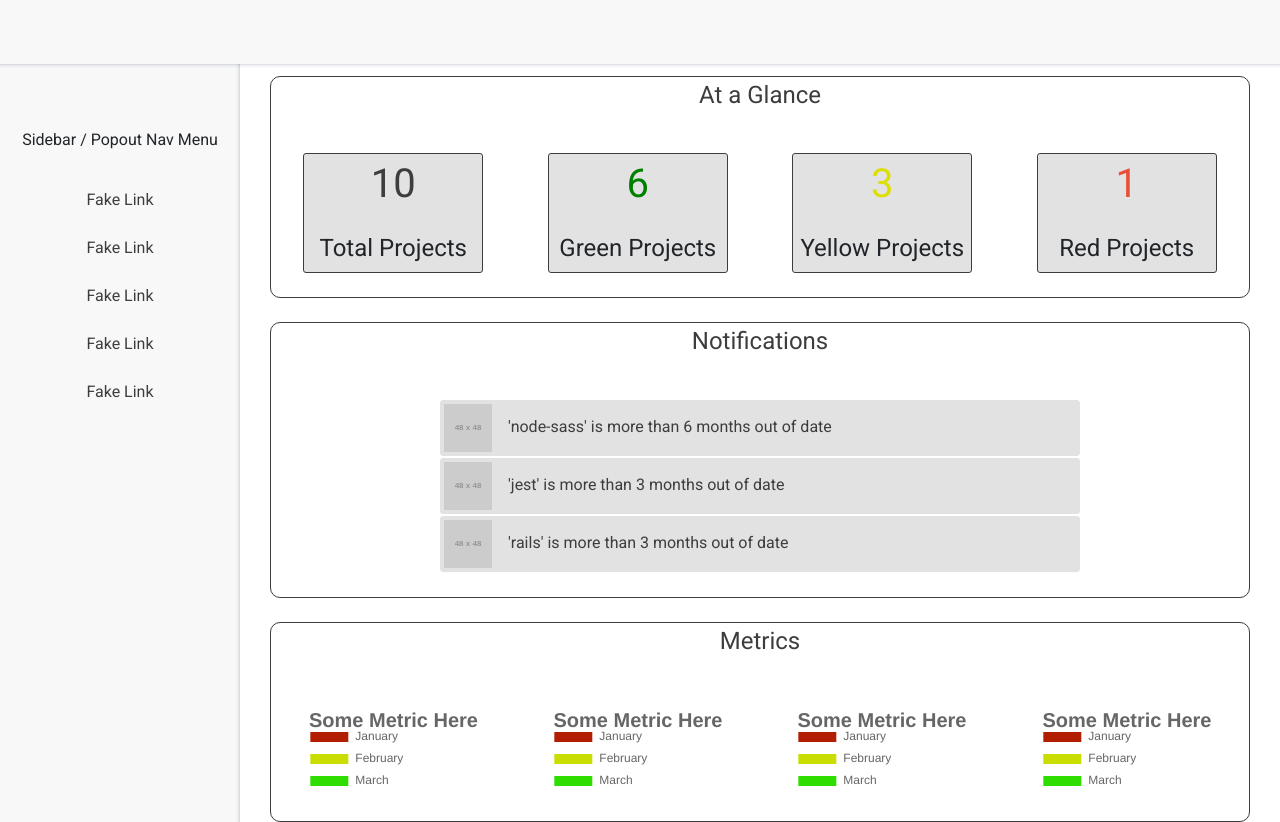
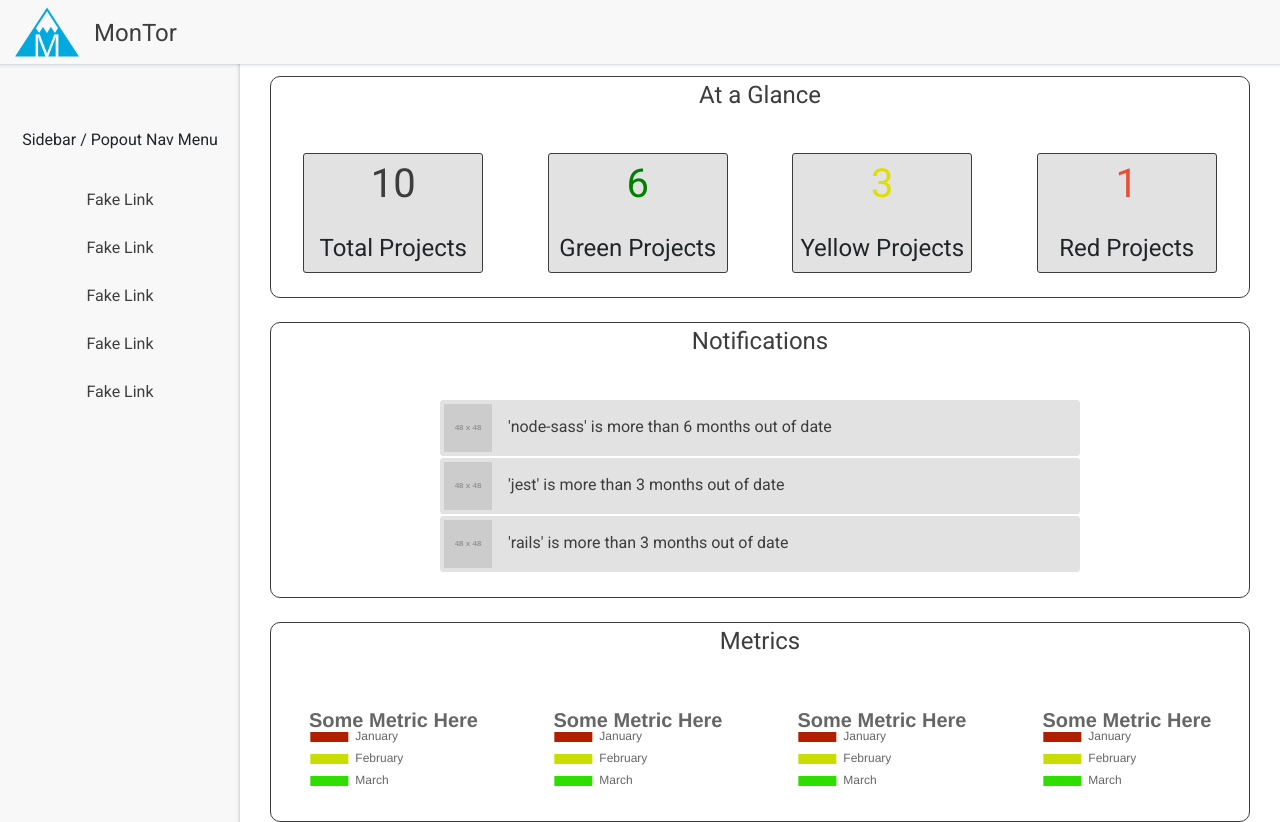
Before and after one commit to lewisdean731/fyp-portal, a React (Create React App) app: page / in a window 1280 px wide. Built offline with nearby package versions, Linux system fonts and the light colour scheme.

Commit message:
feat: add logo to topbar
[Ticket: FYP-6]

```diff
--- a/src/components/organisms/ui/topbar/topbar.js
+++ b/src/components/organisms/ui/topbar/topbar.js
@@ -1,8 +1,11 @@
 import {Row, Col} from "react-bootstrap";
+import TextMedium from "../../../atoms/text/medium/textMedium";
 import Classes from "./topbar.module.scss";
 export default function Topbar(props){
   return(
       <div className={Classes.topbar}>
+        <img className={Classes.logo} src="../../logo200.png"/>
+        <TextMedium className={Classes.logoText} colour={"grey"}>MonTor</TextMedium>
         <div className={Classes.border}></div>
       </div>
 
--- a/src/components/organisms/ui/topbar/topbar.module.scss
+++ b/src/components/organisms/ui/topbar/topbar.module.scss
@@ -16,13 +16,12 @@
   z-index: 200;
   background: linear-gradient(180deg, rgba(9,30,66,0.13) 0,rgba(9,30,66,0.13) 1px,rgba(9,30,66,0.08) 1px,rgba(9,30,66,0) 4px);
 }
-.hidden {
-  display: none;
-}
-
-.padding64 {
+.logo {
+  float: left;
+  padding-left: 15px;
   height: 64px;
 }
-.padding24 {
-  height: 24px;
+.logoText {
+  float: left;
+  padding: 15px;
 }
```
Also changed, not shown: public/logo200.png (added).
